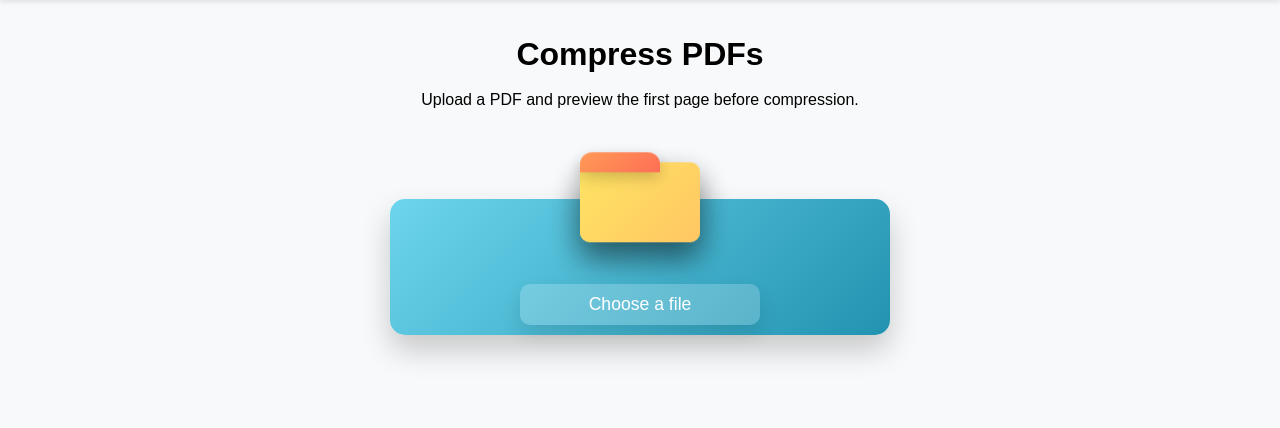
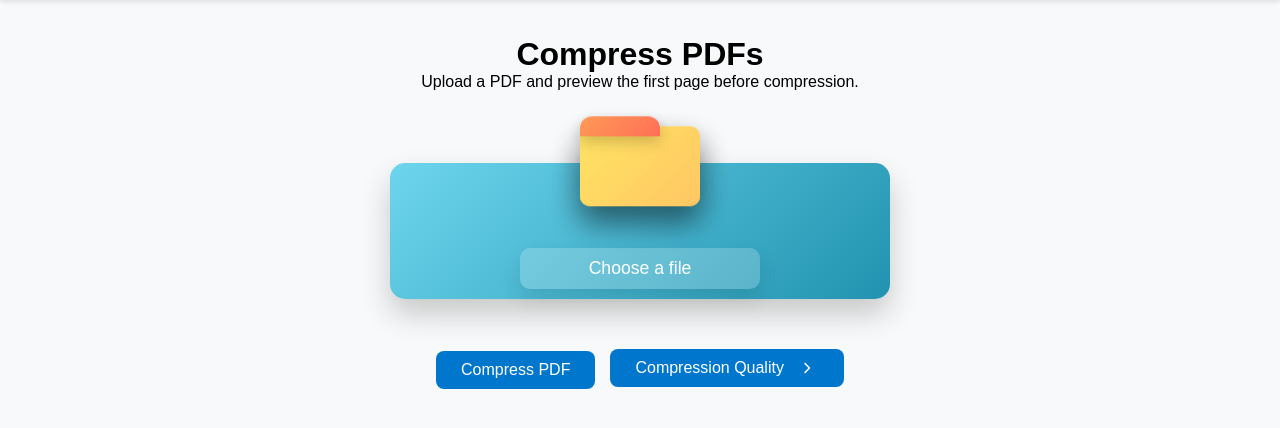
Before and after one commit to Tanzeem14/PDFhub_Deploy, a Django app: page /compress/ in a window 1280 px wide. Shown: the part 75-503 px from the top of the page. Run offline with Django 3.2, Linux system fonts and the light colour scheme; some libraries are stand-ins or nearby versions.

Commit message:
Added dropdown in compress

```diff
--- a/pdfapp/templates/compress.html
+++ b/pdfapp/templates/compress.html
@@ -7,44 +7,58 @@
 <link rel="stylesheet" href="{% static 'css/upload1.css' %}">
 <link rel="stylesheet" href="{% static 'css/loading.css' %}">
 <br><br>
-    <h1>Compress PDFs</h1><br>
+<h1>Compress PDFs</h1>
 <p>Upload a PDF and preview the first page before compression.</p>
-    <br><br><br><br><br>
-
+<br><br><br><br>
 <!-- Messages -->
 {% if messages %}
   <div class="message-container">
     {% for message in messages %}
-          <div class="alert {{ message.tags }}">
-            {{ message }}
-          </div>
+      <div class="alert {{ message.tags }}">{{ message }}</div>
     {% endfor %}
   </div>
 {% endif %}
+
+<form id="mergeForm" method="POST" enctype="multipart/form-data">
+  {% csrf_token %}
+  <div id="uploadSection">
     <div class="container">
       <div class="folder">
-          <div class="front-side">
-            <div class="tip"></div>
-            <div class="cover"></div>
-          </div>
+        <div class="front-side"><div class="tip"></div><div class="cover"></div></div>
         <div class="back-side cover"></div>
       </div>
       <label class="custom-file-upload">
-          <input id="pdfInput" type="file" accept="application/pdf" />
+        <input id="pdfInput" type="file" accept="application/pdf" name="pdf_file" />
         Choose a file
       </label>
     </div>
 
-      <!-- Loading Animation -->
     <div id="loading" class="loader" style="display: none;">Loading...</div>
+    <div id="pdfPreviewContainer"></div>
+  </div>
 
-      <!-- PDF Preview (Only First Page) -->
-      <div id="pdfPreviewContainer" style="display: flex; justify-content: center; align-items: center; margin-top: 20px;"></div>
+  <!-- Compress Button + Dropdown -->
+  <div class="button-dropdown-wrapper">
+    <button type="submit" class="submit-btn2" id="mergeBtn">Compress PDF</button>
 
-      <!-- PDF.js Library -->
+    <div class="select">
+      <div class="selected" data-default="Compression Quality" data-one="Low Qulaity(Smallest Size)" data-two="Medium Quality" data-three="High Quality" data-four="Best Quality(Largest Size)">
+        <svg class="arrow" xmlns="http://www.w3.org/2000/svg" viewBox="0 0 512 512"><path d="M233.4 406.6c12.5 12.5 32.8 12.5 45.3 0l192-192c12.5-12.5 12.5-32.8 0-45.3s-32.8-12.5-45.3 0L256 338.7 86.6 169.4c-12.5-12.5-32.8-12.5-45.3 0s-12.5 32.8 0 45.3l192 192z"/></svg>
+      </div>
+      <div class="options">
+        <div title="Compression Quality"><input id="all" name="option" type="radio" checked /><label class="option" for="all" data-txt="Compression Quality"></label></div>
+        <div title="Low Qulaity(Smallest Size)"><input id="option-1" name="option" type="radio" /><label class="option" for="option-1" data-txt="Low Qulaity(Smallest Size)"></label></div>
+        <div title="Medium Quality"><input id="option-2" name="option" type="radio" /><label class="option" for="option-2" data-txt="Medium Quality"></label></div>
+        <div title="High Quality"><input id="option-3" name="option" type="radio" /><label class="option" for="option-3" data-txt="High Quality"></label></div>
+        <div title="Best Quality(Largest Size)"><input id="option-4" name="option" type="radio" /><label class="option" for="option-4" data-txt="Best Quality(Largest Size)"></label></div>
+
+      </div>
+    </div>
+  </div>
+</form>
+
+<!-- PDF.js -->
 <script src="https://cdnjs.cloudflare.com/ajax/libs/pdf.js/2.16.105/pdf.min.js"></script>
-
-      <!-- Load JavaScript File -->
 <script src="{% static 'js/upload.js' %}" defer></script>
 
 {% endblock %}
--- a/static/css/upload1.css
+++ b/static/css/upload1.css
@@ -1,6 +1,6 @@
 .container {
-    width: 60%;  /* Reduce width, adjust as needed */
-    max-width: 500px;  /* Prevent it from getting too big */
+  width: 60%;
+  max-width: 500px;
   padding: 20px;
   margin: 0 auto;
   --transition: 350ms;
@@ -43,7 +43,6 @@
   display: block;
   background-color: white;
   opacity: 0.5;
-    z-index: 0;
   width: var(--folder-W);
   height: var(--folder-H);
   position: absolute;
@@ -115,75 +114,176 @@
   0% {
       transform: translateY(0px);
   }
-
   50% {
       transform: translateY(-20px);
   }
-
   100% {
       transform: translateY(0px);
   }
 }
+
 #pdfPreview {
-    display: none;  /* Hide it by default */
+  display: none;
   text-align: center;
   margin: 20px auto;
-    max-width: 60%;
+  max-width: 20%;
   border: 2px solid #ddd;
   box-shadow: 3px 3px 15px rgba(0, 0, 0, 0.3);
-    background-color: white; /* Ensure it blends well */
+  background-color: white;
 }
 
-#pdfPreview embed {
-    width: 60%;
-    height: 600px;
+#pdfPreview embed,
+#pdfPreview iframe,
+#pdfPreview img {
+  width: 20% !important;
+  height: auto !important;
+  border: none;
 }
-#pdfPreview iframe {
-    width: 60%;
-    height: 600px;
-    border: none; /* Remove border for a cleaner look */
-}
-#pdfPreview img {
-    width: 60% !important; /* Make image responsive */
-    height: 600px !important;
-}
+
 #pdfPreviewContainer {
   display: flex;
-  justify-content: center;  /* Centers horizontally */
-  align-items: center;  /* Centers vertically if needed */
-  flex-wrap: wrap; /* Ensures multiple PDFs wrap properly */
+  justify-content: center;
+  align-items: center;
+  flex-wrap: wrap;
   margin-top: 20px;
 }
 
 .message-container {
   margin: 20px auto;
-  width: 60%;
+  width: 30%;
   text-align: center;
 }
 
 .alert {
-  padding: 15px 20px;
-  margin: 10px 0;
-  border-radius: 10px;
+  background-color: #ffe0e0;
+  border: 1px solid #cc0000;
+  padding: 10px;
+  margin-bottom: 15px;
+  border-radius: 5px;
+  color: #cc0000;
   font-weight: bold;
-  box-shadow: 0 4px 10px rgba(0,0,0,0.1);
+  box-shadow: 0 4px 10px rgba(0, 0, 0, 0.1);
 }
 
-.alert.success {
-  background-color: #28a745;
-  color: #155724;
-  /* border-left: 5px solid #28a745; */
-}
-/**
-.alert.error {
-  background-color: #f8d7da;
-  color: #721c24;
-  border-left: 5px solid #dc3545;
+.select {
+  width: fit-content;
+  cursor: pointer;
+  transition: 300ms;
+  color: white;
+  position: relative;
+  min-width: 150px;
+  font-size: 16px;
+
 }
 
-.alert.info {
-  background-color: #cce5ff;
-  color: #004085;
-  border-left: 5px solid #17a2b8;
+.selected {
+  background-color: #0077cc;
+  /* padding: 5px 10px; */
+  margin-bottom: 3px;
+  border-radius: 8px;
+  position: relative;
+  font-size: 16px;
+  display: flex;
+  align-items: center;
+  justify-content: space-between;
+  padding: 10px 25px;
 }
-**/
+
+.arrow {
+  height: 12px;
+  transform: rotate(-90deg);
+  width: 25px;
+  fill: white;
+  transition: 300ms;
+  margin-left: 10px;
+}
+
+.options {
+  display: flex;
+  flex-direction: column;
+  border-radius: 5px;
+  padding: 5px;
+  background-color: #0077cc;
+  position: absolute;
+  top: 100%;
+  left: 0;
+  opacity: 0;
+  z-index: 999;
+  width: 100%;
+  transition: 300ms ease;
+  pointer-events: none;
+}
+
+.select:hover > .options {
+  opacity: 1;
+  top: 100%;
+  pointer-events: auto;
+}
+
+.select:hover > .selected .arrow {
+  transform: rotate(0deg);
+}
+
+.option {
+  border-radius: 5px;
+  padding: 5px;
+  transition: 300ms;
+  background-color: #0077cc;
+  width: 100%;
+  font-size: 15px;
+}
+.option:hover {
+  background-color: #005fa3;
+}
+
+.options input[type="radio"] {
+  display: none;
+}
+
+.options label {
+  display: inline-block;
+}
+.options label::before {
+  content: attr(data-txt);
+}
+
+.options input[type="radio"]:checked + label {
+  display: none;
+}
+
+.options input[type="radio"]#all:checked + label {
+  display: none;
+}
+
+.select:has(.options input[type="radio"]#all:checked) .selected::before {
+  content: attr(data-default);
+}
+.select:has(.options input[type="radio"]#option-1:checked) .selected::before {
+  content: attr(data-one);
+}
+.select:has(.options input[type="radio"]#option-2:checked) .selected::before {
+  content: attr(data-two);
+}
+.select:has(.options input[type="radio"]#option-3:checked) .selected::before {
+  content: attr(data-three);
+}
+
+.submit-btn2 {
+  padding: 10px 25px;
+  background-color: #0077cc;
+  color: white;
+  border: none;
+  border-radius: 8px;
+  cursor: pointer;
+  font-size: 16px;
+}
+
+.button-dropdown-wrapper {
+  display: flex;
+  gap: 15px;
+  align-items: center;
+  justify-content: center;
+  flex-wrap: nowrap;
+  margin-top: 30px;
+  flex-direction: row;
+}
```
Lines whose indentation alone changed are shown as unchanged.
